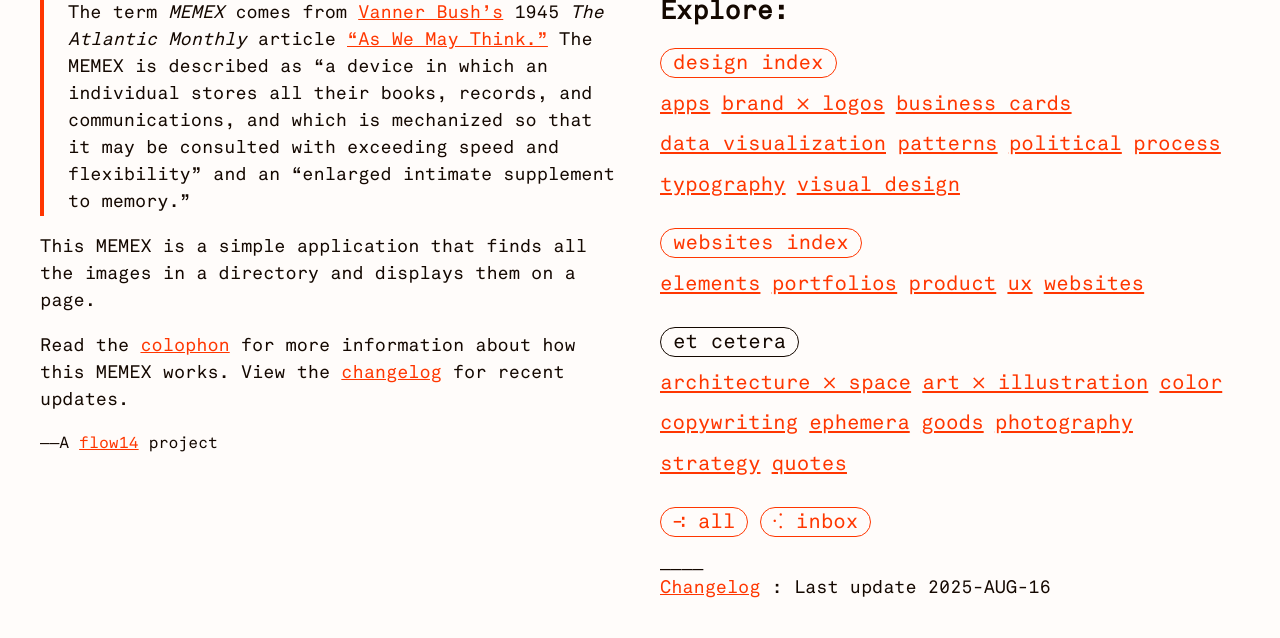
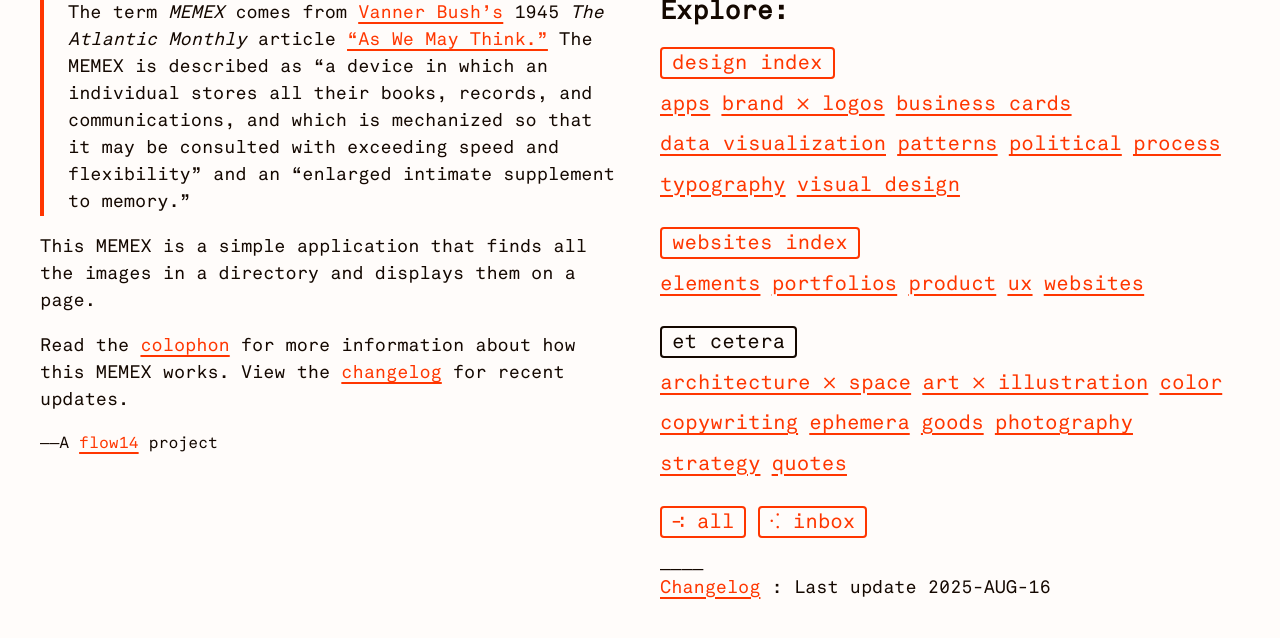
Before and after one commit to kylejohnston/memex, a PHP site: page / in a window 1280 px wide. Shown: the part 132-770 px from the top of the page. Run offline with PHP 8.4, Linux system fonts and the light colour scheme; some libraries are stand-ins or nearby versions.

Commit message:
style: design updates
- adjust .button radius, width
- adjust link decoration, spacing

```diff
--- a/css/styles.css
+++ b/css/styles.css
@@ -189,17 +189,19 @@ a:visited {
 	color:var(--fallback);
 	color:var(--link);
 	transition: all .3s ease-in-out;
+    text-decoration-thickness: 2px;
+    text-underline-offset: 0.25rem;
 }
 	a.button {
 		padding: 3px 6px 1px 6px;
 		margin: -3px -6px -1px -6px;
-		border-radius: 9999px;
+		border-radius: 4px;
 		text-decoration:none
 	}
 	span.button {
 		padding: 3px 6px 1px 6px;
 		margin: -3px -6px -1px -6px;
-		border-radius: 9999px;
+		border-radius: 4px;
 		text-decoration:none
 	}
 a:hover,
@@ -237,7 +239,7 @@ h1 a:active {
 		width: 36px;
 		height: 3px;
 		background: var(--text);
-		border-radius: 9999px;
+		border-radius: 4px;
 		display: inline-block;
 	}
 
@@ -349,19 +351,19 @@ nav {
 }
 	.menu span.button {
 		color: var(--text);
-		border: 1px solid var(--text);
+		border: 2px solid var(--text);
 		font-size: clamp(1.25rem, 1rem + 0.8vw, 1.5rem);
-		border-radius: 9999px;
+		border-radius: 4px;
 		margin: 0;
-		padding: 5px 12px 3px 12px;
+		padding: 5px 10px 3px 10px;
 		white-space: nowrap;
 	}
 	.menu a.button {
-		border: 1px solid var(--fallback);
-		border: 1px solid var(--link);
-		border-radius: 9999px;
+		border: 2px solid var(--fallback);
+		border: 2px solid var(--link);
+		border-radius: 4px;
 		margin: 0;
-		padding: 5px 12px 3px 12px;
+		padding: 5px 10px 3px 10px;
 		white-space: nowrap;
 	}
 	article .menu { margin: 1em 0; }
@@ -497,7 +499,7 @@ img:not([src]) {
 	z-index:999;
 }
 .lightbox img {
-	border-radius: 6px;
+	border-radius: 4px;
 	margin-top:32px;
 	margin-bottom:32px;
 	max-width:80%;
```
